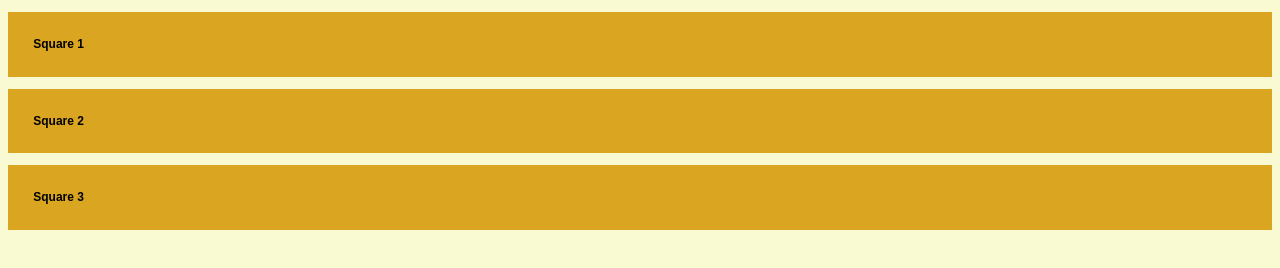
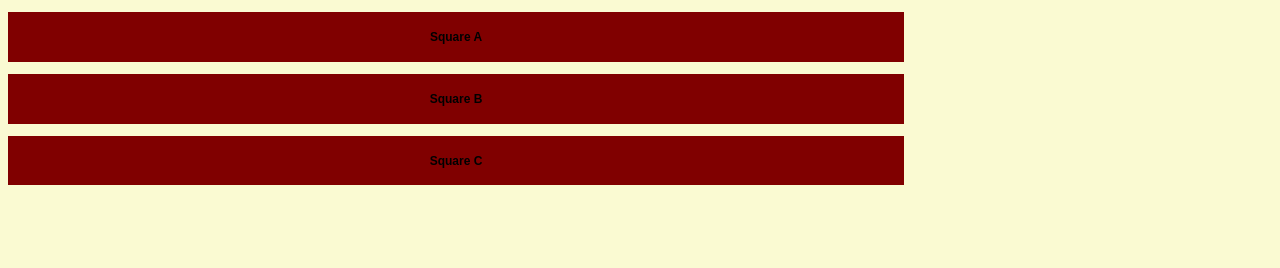
Before and after one commit to carl-larson/practiceMerge, a plain HTML site: page index.html in a window 1280 px wide. Drawn offline with Linux system fonts and the light colour scheme.

Commit message:
updated files

```diff
--- a/index.html
+++ b/index.html
@@ -1,21 +1,21 @@
 <!DOCTYPE html>
 <html lang="en">
-<head>
-    <meta charset="UTF-8">
-    <meta name="viewport" content="width=device-width, initial-scale=1.0">
-    <meta http-equiv="X-UA-Compatible" content="ie=edge">
-    <link rel="stylesheet" href="style.css">
+  <head>
+    <meta charset="UTF-8" />
+    <meta name="viewport" content="width=device-width, initial-scale=1.0" />
+    <meta http-equiv="X-UA-Compatible" content="ie=edge" />
+    <link rel="stylesheet" href="style.css" />
     <title>Document</title>
-</head>
-<body>
+  </head>
+  <body>
     <div>
-        <h3>Square 1</h3>
+      <h3>Square A</h3>
     </div>
     <div>
-        <h3>Square 2</h3>
+      <h3>Square B</h3>
     </div>
     <div>
-        <h3>Square 3</h3>
+      <h3>Square C</h3>
     </div>
-</body>
+  </body>
 </html>
--- a/style.css
+++ b/style.css
@@ -1,8 +1,10 @@
 body {
   background-color: lightgoldenrodyellow;
+  width: 70%;
+  height: 90%;
 }
 div {
-  background-color: goldenrod;
+  background-color: maroon;
   padding: inherit;
   display: inherit;
   position: relative;
@@ -12,4 +14,5 @@ h3 {
   font-size: 12px;
   font-family: Arial, Helvetica, sans-serif;
   font-style: inherit;
+  text-align: center;
 }
```
